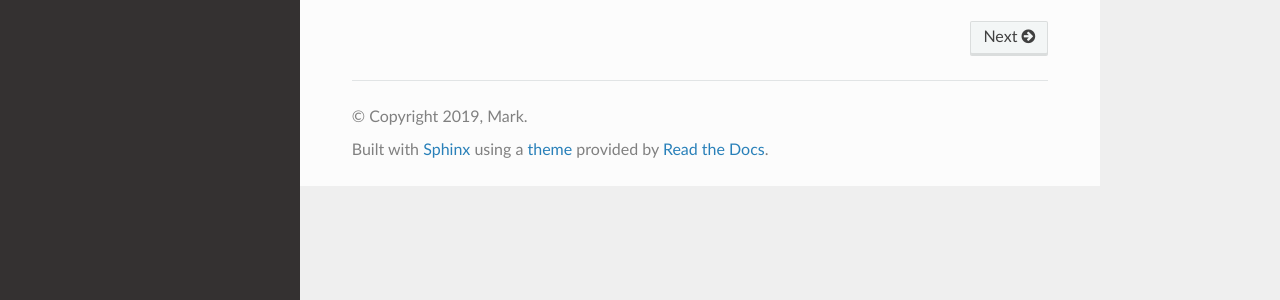
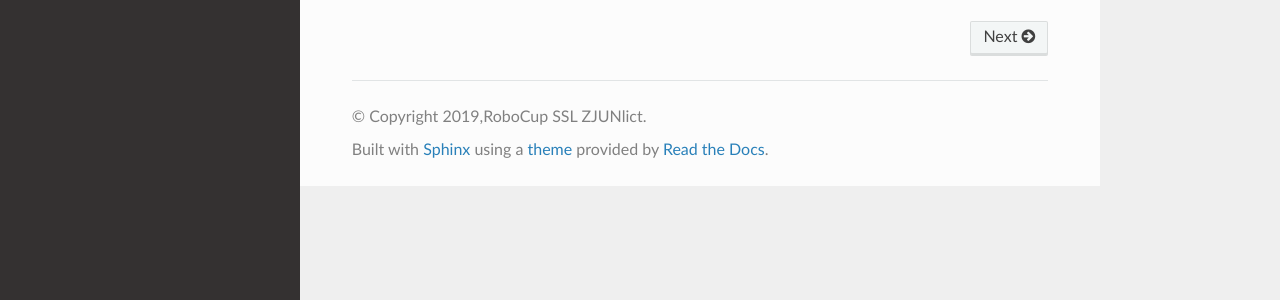
Before and after one commit to Robocup-ssl-China/rocos_wiki, a Sphinx documentation site: the page built from source/index.rst, in a window 1280 px wide. Shown: the part 465-765 px from the top of the page. Built offline with Sphinx 7.4.7 and the Read the Docs theme 2.0.0, drawn with Linux system fonts in a browser that asks for light colours.

Commit message:
change author

```diff
--- a/source/conf.py
+++ b/source/conf.py
@@ -18,8 +18,8 @@
 # -- Project information -----------------------------------------------------
 
 project = 'ChinaOpen SSL Code Wiki'
-copyright = '2019, Mark'
-author = 'Mark'
+copyright = '2019,RoboCup SSL ZJUNlict'
+author = 'ZJUNlict'
 
 # The full version, including alpha/beta/rc tags
 release = '0.0.1'
```
